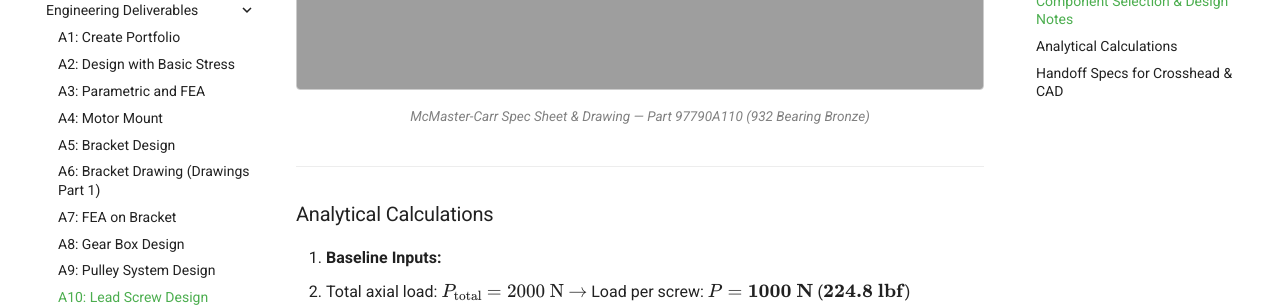
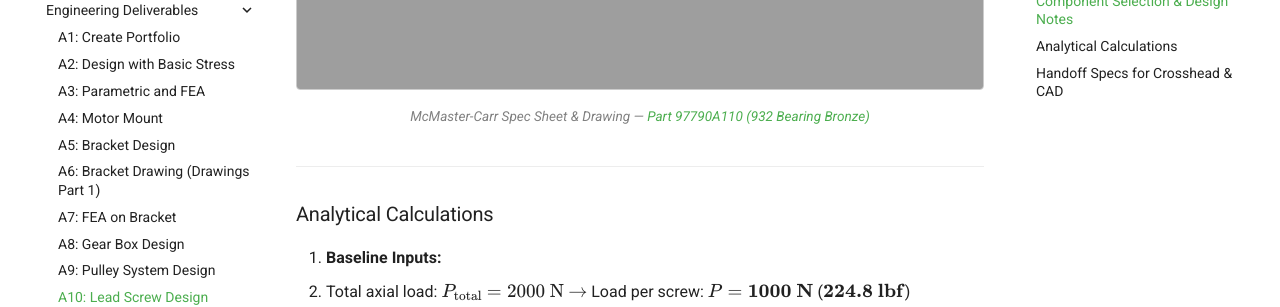
Before and after one commit to rhoang628/megr2156-portfolio, an MkDocs documentation site: the page built from docs/assignments/A10/index.md, in a window 1280 px wide and 900 px high, scrolled down 1893 px. Shown: the part 152-459 px from the top of the window. Built offline with MkDocs 1.6.1 and Material for MkDocs 9.7.7, drawn with Linux system fonts in a browser that asks for light colours; part of the change alters nothing that is shown.

```diff
--- a/docs/assignments/A10/index.md
+++ b/docs/assignments/A10/index.md
@@ -1,6 +1,6 @@
 ## Leadscrew Sizing, Speed, Torque & Flange Nut Selection
 
-For my part of the project, I focused on sizing the leadscrew drivetrain for our $2\text{ kN}$ testing frame. I worked through the minimum root diameter required to handle the axial load safely, found the motor rotational speed range needed to hit our $1\text{--}50\text{ mm/min}$ crosshead travel speeds, calculated the peak input torque per screw, and picked out a matching bronze flange nut (`97790A110`) from McMaster-Carr so the rest of the team has the exact mounting dimensions for the crosshead and CAD assembly.
+For my part of the project, I focused on sizing the leadscrew drivetrain for our $2\text{ kN}$ testing frame. I worked through the minimum root diameter required to handle the axial load safely, found the motor rotational speed range needed to hit our $1\text{--}50\text{ mm/min}$ crosshead travel speeds, calculated the peak input torque per screw, and picked out a matching bronze flange nut ([`97790A110`](https://www.mcmaster.com/97790A110/)) from McMaster-Carr so the rest of the team has the exact mounting dimensions for the crosshead and CAD assembly.
 
 <div align="center" style="margin: 20px 0;">
   <figure style="display: inline-block; width: 100%; max-width: 900px; margin: 0 auto;">
@@ -18,7 +18,7 @@ For my part of the project, I focused on sizing the leadscrew drivetrain for our
 ### Component Selection & Design Notes
 - **Splitting the Load:** Since we are running two identical leadscrews in parallel, our $2000\text{ N}$ ($2\text{ kN}$) total load splits evenly to $P = 1000\text{ N}$ ($224.8\text{ lbf}$) per screw, which keeps the crosshead balanced and prevents binding.
 - **Leadscrew Size:** Even though axial stress with a safety factor of $4$ only requires a $3.66\text{ mm}$ ($0.144\text{ in}$) root diameter, going with a standard **$1/2^{\prime\prime}-10$ Acme** single-start steel screw gives us plenty of stiffness over the $18\text{-inch}$ minimum height and pairs easily with standard hardware.
-- **Why Part `97790A110`:** A lot of standard bronze flange nuts on McMaster aren't load-rated, so I went with **97790A110** (932 Bearing Bronze, Acme Class 2C) because it is explicitly rated for **$1,200\text{ lbf}$ dynamic thrust** and **$35,000\text{ psi}$ tensile strength**. Against our $224.8\text{ lbf}$ load per screw, that gives us a real safety factor of $5.34$.
+- **Why Part [`97790A110`](https://www.mcmaster.com/97790A110/):** A lot of standard bronze flange nuts on McMaster aren't load-rated, so I went with [**97790A110**](https://www.mcmaster.com/97790A110/) (932 Bearing Bronze, Acme Class 2C) because it is explicitly rated for **$1,200\text{ lbf}$ dynamic thrust** and **$35,000\text{ psi}$ tensile strength**. Against our $224.8\text{ lbf}$ load per screw, that gives us a real safety factor of $5.34$.
 - **Self-Locking Lead:** The $1/2^{\prime\prime}-10$ single-start profile has a $0.1^{\prime\prime}$ ($2.54\text{ mm}$) lead, meaning the system won't back-drive when the motors stop and only needs $1.26\text{ N}\cdot\text{m}$ of torque per screw at peak load.
 
 <div align="center" style="margin: 20px 0;">
@@ -29,7 +29,7 @@ For my part of the project, I focused on sizing the leadscrew drivetrain for our
       </p>
     </iframe>
     <figcaption style="font-size: 0.85em; color: gray; margin-top: 8px;">
-      McMaster-Carr Spec Sheet &amp; Drawing — Part 97790A110 (932 Bearing Bronze)
+      McMaster-Carr Spec Sheet &amp; Drawing — <a href="https://www.mcmaster.com/97790A110/" target="_blank">Part 97790A110 (932 Bearing Bronze)</a>
     </figcaption>
   </figure>
 </div>
@@ -66,7 +66,7 @@ For my part of the project, I focused on sizing the leadscrew drivetrain for our
 | Component | Part & Material | Key Dimensions | Rating | Notes for Crosshead / Assembly |
 | :--- | :--- | :--- | :--- | :--- |
 | **Leadscrews (x2)** | $1/2^{\prime\prime}-10$ Acme, 1060 Steel | $\varnothing 0.500\text{ in}$ Nominal, $\ge 18.0\text{ in}$ Long, $L = 0.100\text{ in}$ ($2.54\text{ mm}$) | Right-Hand, Single-Start, Class 2C | Spaced $L_b = 150\text{ mm}$ center-to-center |
-| **Flange Nuts (x2)** | McMaster **97790A110** (932 Bearing Bronze) | Barrel $\varnothing 1.000\text{ in}$, Total Length $1.750\text{ in}$, Flange $\varnothing 2.000\text{ in} \times 0.375\text{ in}$ thick | $1,200\text{ lbf}$ Thrust, $35,000\text{ psi}$ Tensile | Needs $\varnothing 1.000\text{ in}$ clearance hole in crosshead + custom bolt holes in the $2.000\text{ in}$ flange |
+| **Flange Nuts (x2)** | McMaster [**97790A110**](https://www.mcmaster.com/97790A110/) (932 Bearing Bronze) | Barrel $\varnothing 1.000\text{ in}$, Total Length $1.750\text{ in}$, Flange $\varnothing 2.000\text{ in} \times 0.375\text{ in}$ thick | $1,200\text{ lbf}$ Thrust, $35,000\text{ psi}$ Tensile | Needs $\varnothing 1.000\text{ in}$ clearance hole in crosshead + custom bolt holes in the $2.000\text{ in}$ flange |
 
 <script>
   MathJax = {
```
